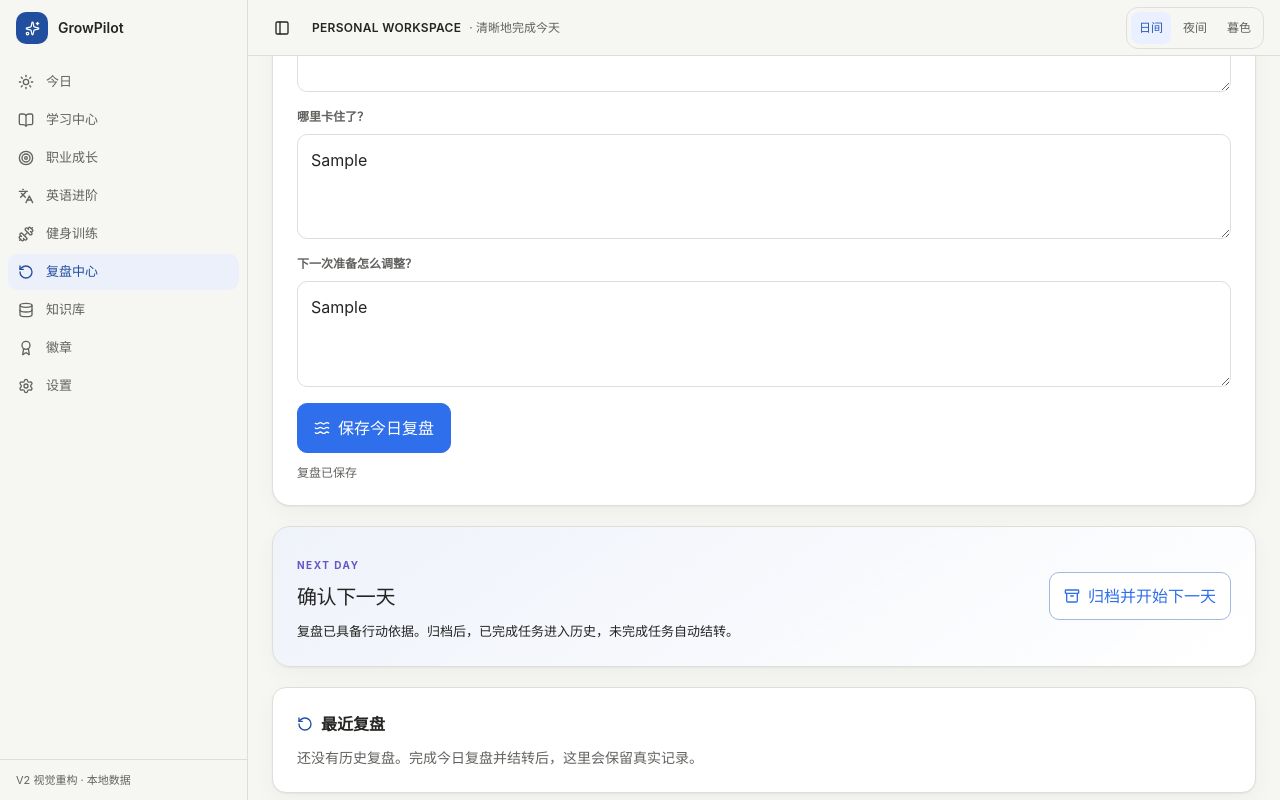
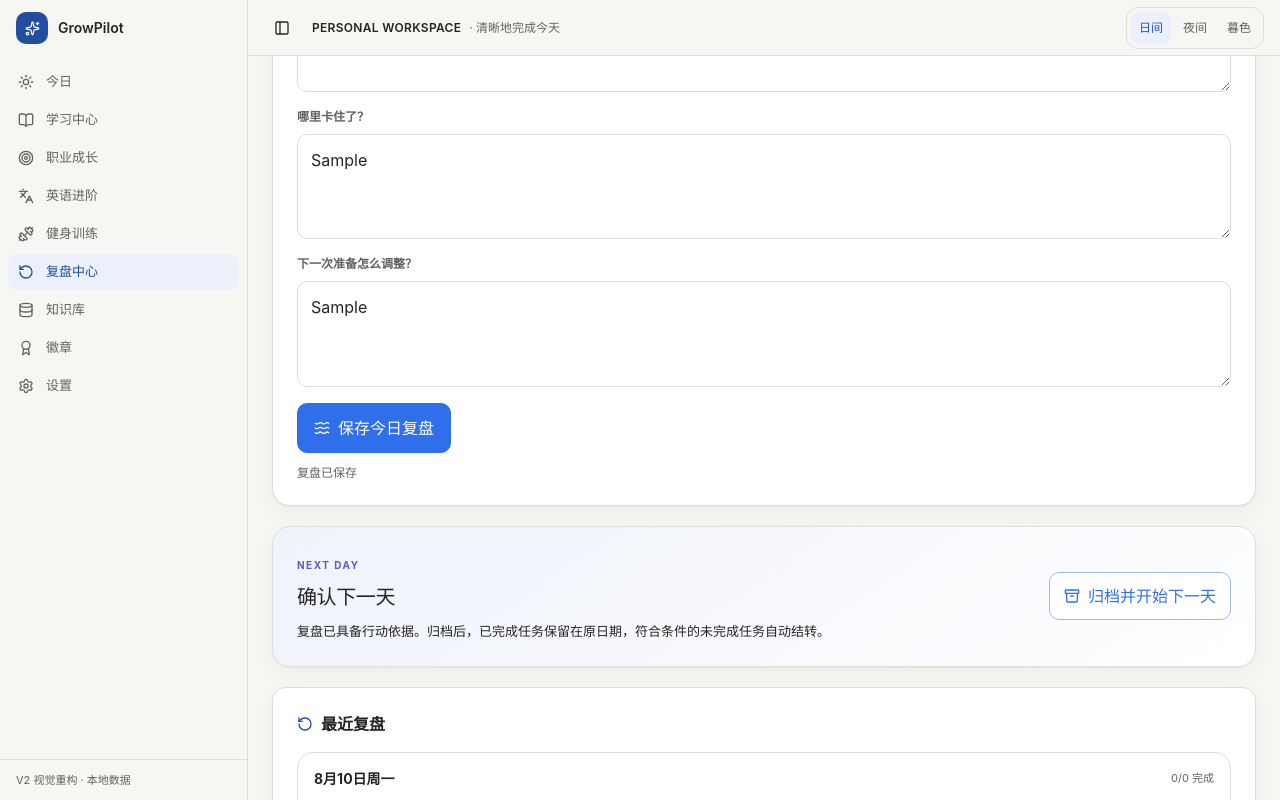
Before and after one commit to GrowPilot-Leo/Personal-Workspace, a Next.js app in the folder apps/web/: page /review in a window 1280 px wide. Both pictures are taken after typing "Sample", "Sample", "Sample" into the empty fields and a click on the button "保存今日复盘". Built offline with nearby package versions, Linux system fonts and the light colour scheme.

Commit message:
feat(review): close workspace review and rollover loop

```diff
--- a/apps/web/src/modules/review/index.tsx
+++ b/apps/web/src/modules/review/index.tsx
@@ -1,6 +1,12 @@
 "use client";
 
-import { useEffect, useMemo, useState, type FormEvent } from "react";
+import {
+  useEffect,
+  useMemo,
+  useRef,
+  useState,
+  type FormEvent,
+} from "react";
 import { motion } from "motion/react";
 import {
   Archive,
@@ -12,12 +18,15 @@ import {
   Waves,
 } from "lucide-react";
 import {
-  completedTaskCount,
-  createEmptyDailyLoopState,
-  rollDailyLoopForward,
-  type DailyLoopState,
-} from "@/core/daily-loop";
-import { createBrowserWorkspaceRepository } from "@/core/persistence";
+  createBrowserWorkspaceRepository,
+  type WorkspaceRepository,
+} from "@/core/persistence";
+import type { WorkspaceStateV2 } from "@/core/workspace-state";
+import {
+  buildDailyReviewSummary,
+  rollWorkspaceForward,
+  saveWorkspaceReview,
+} from "./public";
 
 type ReviewDraft = {
   wins: string;
@@ -26,6 +35,18 @@ type ReviewDraft = {
 };
 
 const emptyDraft: ReviewDraft = { wins: "", blockers: "", adjustment: "" };
+
+function localDateKey(date: Date): string {
+  const year = date.getFullYear();
+  const month = String(date.getMonth() + 1).padStart(2, "0");
+  const day = String(date.getDate()).padStart(2, "0");
+  return year + "-" + month + "-" + day;
+}
+
+function offsetDateKey(dateKey: string, offset: number): string {
+  const [year, month, day] = dateKey.split("-").map(Number);
+  return localDateKey(new Date(year, month - 1, day + offset));
+}
 
 function formatDate(dateKey: string) {
   const [year, month, day] = dateKey.split("-").map(Number);
@@ -36,57 +57,114 @@ function formatDate(dateKey: string) {
   }).format(new Date(year, month - 1, day));
 }
 
-/** Real daily review centre backed by the same repository as Today and Learning. */
+/** Real daily review centre backed by the Workspace V2 repository. */
 export function ReviewModule() {
-  const [state, setState] = useState<DailyLoopState>(() => createEmptyDailyLoopState());
+  const repositoryRef = useRef<WorkspaceRepository | null>(null);
+  const [workspace, setWorkspace] = useState<WorkspaceStateV2 | null>(null);
   const [draft, setDraft] = useState<ReviewDraft>(emptyDraft);
   const [hydrated, setHydrated] = useState(false);
   const [status, setStatus] = useState("");
+  const dateKey = useMemo(() => localDateKey(new Date()), []);
 
   useEffect(() => {
-    const loaded = createBrowserWorkspaceRepository().loadDailyLoop();
-    setState(loaded);
+    const repository = createBrowserWorkspaceRepository();
+    const loaded = repository.loadWorkspace();
+    const review = loaded.reviews.find(
+      (candidate) =>
+        candidate.ownerModuleId === "workspace" &&
+        candidate.ownerEntityId === null &&
+        candidate.horizon === "daily" &&
+        candidate.periodKey === dateKey,
+    );
+    repositoryRef.current = repository;
+    setWorkspace(loaded);
     setDraft(
-      loaded.review
+      review
         ? {
-            wins: loaded.review.wins,
-            blockers: loaded.review.blockers,
-            adjustment: loaded.review.adjustment,
+            wins: review.wins,
+            blockers: review.blockers,
+            adjustment: review.adjustment,
           }
         : emptyDraft,
     );
     setHydrated(true);
-  }, []);
+  }, [dateKey]);
 
-  const summary = useMemo(() => {
-    const days = [
-      ...state.history,
-      {
-        date: state.activeDate,
-        goal: state.goal,
-        availableMinutes: state.availableMinutes,
-        tasks: state.tasks,
-        review: state.review,
-      },
-    ].slice(-7);
+  const currentReview = useMemo(
+    () =>
+      workspace?.reviews.find(
+        (review) =>
+          review.ownerModuleId === "workspace" &&
+          review.ownerEntityId === null &&
+          review.horizon === "daily" &&
+          review.periodKey === dateKey,
+      ) ?? null,
+    [dateKey, workspace],
+  );
+
+  const currentSummary = useMemo(
+    () => (workspace ? buildDailyReviewSummary(workspace, dateKey) : null),
+    [dateKey, workspace],
+  );
+
+  const sevenDaySummary = useMemo(() => {
+    if (!workspace) {
+      return { days: 1, planned: 0, completed: 0, reviewed: 0 };
+    }
+    const dates = Array.from({ length: 7 }, (_, index) =>
+      offsetDateKey(dateKey, -index),
+    );
+    const dateSet = new Set(dates);
+    const summaries = dates.map((date) =>
+      buildDailyReviewSummary(workspace, date),
+    );
+    const workspaceDailyReviews = workspace.reviews.filter(
+      (review) =>
+        review.ownerModuleId === "workspace" &&
+        review.ownerEntityId === null &&
+        review.horizon === "daily" &&
+        dateSet.has(review.periodKey),
+    );
+    const observedDates = dates.filter(
+      (date) =>
+        workspace.tasks.some((task) => task.scheduledDate === date) ||
+        workspaceDailyReviews.some((review) => review.periodKey === date),
+    );
     return {
-      days: days.length,
-      planned: days.reduce((sum, day) => sum + day.tasks.length, 0),
-      completed: days.reduce(
-        (sum, day) => sum + day.tasks.filter((task) => task.completedAt).length,
+      days: Math.max(observedDates.length, 1),
+      planned: summaries.reduce((total, summary) => total + summary.planned, 0),
+      completed: summaries.reduce(
+        (total, summary) => total + summary.completed,
         0,
       ),
-      reviewed: days.filter((day) => day.review).length,
+      reviewed: workspaceDailyReviews.length,
     };
-  }, [state]);
+  }, [dateKey, workspace]);
 
   const recentReviews = useMemo(
-    () => state.history.filter((entry) => entry.review).slice(-6).reverse(),
-    [state.history],
+    () =>
+      (workspace?.reviews ?? [])
+        .filter(
+          (review) =>
+            review.ownerModuleId === "workspace" &&
+            review.ownerEntityId === null &&
+            review.horizon === "daily",
+        )
+        .toSorted((left, right) =>
+          right.periodKey.localeCompare(left.periodKey),
+        )
+        .slice(0, 6),
+    [workspace],
   );
 
-  const saveReview = (event: FormEvent<HTMLFormElement>) => {
+  function persist(nextWorkspace: WorkspaceStateV2) {
+    repositoryRef.current?.saveWorkspace(nextWorkspace);
+    setWorkspace(nextWorkspace);
+  }
+
+  function saveReview(event: FormEvent<HTMLFormElement>) {
     event.preventDefault();
+    if (!workspace) return;
     const cleaned = {
       wins: draft.wins.trim(),
       blockers: draft.blockers.trim(),
@@ -97,57 +175,77 @@ export function ReviewModule() {
       return;
     }
 
-    const next: DailyLoopState = {
-      ...state,
-      review: {
-        ...cleaned,
-        submittedAt: state.review?.submittedAt ?? new Date().toISOString(),
-      },
-      updatedAt: new Date().toISOString(),
-    };
-    createBrowserWorkspaceRepository().saveDailyLoop(next);
-    setState(next);
+    const next = saveWorkspaceReview(
+      workspace,
+      { dateKey, ...cleaned },
+      new Date().toISOString(),
+    );
+    persist(next);
     setDraft(cleaned);
     setStatus("复盘已保存");
-  };
+  }
 
-  const startNextDay = () => {
-    if (!state.review) return;
-    const next = rollDailyLoopForward(state);
-    createBrowserWorkspaceRepository().saveDailyLoop(next);
-    setState(next);
-    setDraft(emptyDraft);
+  function startNextDay() {
+    if (!workspace || !currentReview) return;
+    const next = rollWorkspaceForward(
+      workspace,
+      dateKey,
+      offsetDateKey(dateKey, 1),
+      new Date().toISOString(),
+    );
+    persist(next);
     setStatus("今日已归档，未完成任务已结转到下一天。");
-  };
+  }
 
-  if (!hydrated) {
+  if (!hydrated || !workspace || !currentSummary) {
     return <p className="text-sm text-muted-foreground">加载复盘记录…</p>;
   }
 
   return (
     <section className="space-y-5">
       <header>
-        <span className="text-[10px] font-bold tracking-[0.15em] text-primary">REVIEW CENTER</span>
-        <h1 className="mt-2 text-3xl font-semibold tracking-tight sm:text-4xl">复盘中心</h1>
+        <span className="text-[10px] font-bold tracking-[0.15em] text-primary">
+          REVIEW CENTER
+        </span>
+        <h1 className="mt-2 text-3xl font-semibold tracking-tight sm:text-4xl">
+          复盘中心
+        </h1>
         <p className="mt-2 max-w-2xl text-sm leading-6 text-muted-foreground">
           记录事实、识别阻塞、确认下一步。复盘保存后才允许结转，避免计划失去依据。
         </p>
       </header>
 
-      <ul className="grid list-none gap-4 sm:grid-cols-3" aria-label="最近七日摘要">
+      <ul
+        className="grid list-none gap-4 sm:grid-cols-3"
+        aria-label="最近七日摘要"
+      >
         <li className="calm-surface rounded-2xl p-5">
           <Clock3 size={16} className="text-primary" aria-hidden="true" />
-          <strong className="mt-3 block text-2xl">{summary.completed}/{summary.planned}</strong>
+          <strong className="mt-3 block text-2xl">
+            {sevenDaySummary.completed}/{sevenDaySummary.planned}
+          </strong>
           <span className="text-xs text-muted-foreground">任务完成</span>
         </li>
         <li className="calm-surface rounded-2xl p-5">
-          <CalendarCheck size={16} className="text-primary" aria-hidden="true" />
-          <strong className="mt-3 block text-2xl">{summary.reviewed}/{summary.days}</strong>
+          <CalendarCheck
+            size={16}
+            className="text-primary"
+            aria-hidden="true"
+          />
+          <strong className="mt-3 block text-2xl">
+            {sevenDaySummary.reviewed}/{sevenDaySummary.days}
+          </strong>
           <span className="text-xs text-muted-foreground">有记录的天数</span>
         </li>
         <li className="calm-surface rounded-2xl p-5">
-          <CheckCircle2 size={16} className="text-primary" aria-hidden="true" />
-          <strong className="mt-3 block text-2xl">{completedTaskCount(state)}/{state.tasks.length}</strong>
+          <CheckCircle2
+            size={16}
+            className="text-primary"
+            aria-hidden="true"
+          />
+          <strong className="mt-3 block text-2xl">
+            {currentSummary.completed}/{currentSummary.planned}
+          </strong>
           <span className="text-xs text-muted-foreground">今日任务完成</span>
         </li>
       </ul>
@@ -160,11 +258,13 @@ export function ReviewModule() {
       >
         <div className="panel-heading">
           <div>
-            <span className="eyebrow">TODAY · {formatDate(state.activeDate)}</span>
+            <span className="eyebrow">TODAY · {formatDate(dateKey)}</span>
             <h2>今日复盘</h2>
           </div>
-          {state.review ? (
-            <span className="save-status"><Check size={14} /> 已记录</span>
+          {currentReview ? (
+            <span className="save-status">
+              <Check size={14} /> 已记录
+            </span>
           ) : null}
         </div>
 
@@ -173,7 +273,12 @@ export function ReviewModule() {
             <span>今天完成了什么、学会了什么？</span>
             <textarea
               maxLength={800}
-              onChange={(event) => setDraft((current) => ({ ...current, wins: event.target.value }))}
+              onChange={(event) =>
+                setDraft((current) => ({
+                  ...current,
+                  wins: event.target.value,
+                }))
+              }
               placeholder="只写事实和输出结果，例如：完成一张可讲解的检索流程图。"
               rows={3}
               value={draft.wins}
@@ -183,7 +288,12 @@ export function ReviewModule() {
             <span>哪里卡住了？</span>
             <textarea
               maxLength={800}
-              onChange={(event) => setDraft((current) => ({ ...current, blockers: event.target.value }))}
+              onChange={(event) =>
+                setDraft((current) => ({
+                  ...current,
+                  blockers: event.target.value,
+                }))
+              }
               placeholder="记录真正的阻塞原因，而不是笼统写“时间不够”。"
               rows={3}
               value={draft.blockers}
@@ -193,7 +303,12 @@ export function ReviewModule() {
             <span>下一次准备怎么调整？</span>
             <textarea
               maxLength={800}
-              onChange={(event) => setDraft((current) => ({ ...current, adjustment: event.target.value }))}
+              onChange={(event) =>
+                setDraft((current) => ({
+                  ...current,
+                  adjustment: event.target.value,
+                }))
+              }
               placeholder="给出一个可执行调整，例如：先固定输入输出，再补理论。"
               rows={3}
               value={draft.adjustment}
@@ -204,7 +319,9 @@ export function ReviewModule() {
           </button>
         </form>
 
-        <p aria-live="polite" className="mt-3 text-xs text-muted-foreground">{status}</p>
+        <p aria-live="polite" className="mt-3 text-xs text-muted-foreground">
+          {status}
+        </p>
       </motion.article>
 
       <article className="panel next-day-panel">
@@ -212,14 +329,14 @@ export function ReviewModule() {
           <span className="eyebrow">NEXT DAY</span>
           <h2>确认下一天</h2>
           <p>
-            {state.review
-              ? "复盘已具备行动依据。归档后，已完成任务进入历史，未完成任务自动结转。"
+            {currentReview
+              ? "复盘已具备行动依据。归档后，已完成任务保留在原日期，符合条件的未完成任务自动结转。"
               : "先保存今日复盘，再决定哪些任务需要结转。"}
           </p>
         </div>
         <button
           className="secondary-button"
-          disabled={!state.review}
+          disabled={!currentReview}
           onClick={startNextDay}
           type="button"
         >
@@ -234,19 +351,30 @@ export function ReviewModule() {
         </div>
         {recentReviews.length ? (
           <ul className="mt-4 list-none space-y-3">
-            {recentReviews.map((entry) => (
-              <li key={entry.date} className="rounded-2xl border border-border bg-card p-4">
+            {recentReviews.map((review) => {
+              const summary = buildDailyReviewSummary(
+                workspace,
+                review.periodKey,
+              );
+              return (
+                <li
+                  key={review.id}
+                  className="rounded-2xl border border-border bg-card p-4"
+                >
                   <div className="flex items-center justify-between gap-3">
-                  <strong className="text-sm">{formatDate(entry.date)}</strong>
+                    <strong className="text-sm">
+                      {formatDate(review.periodKey)}
+                    </strong>
                     <span className="text-[11px] text-muted-foreground">
-                    {entry.tasks.filter((task) => task.completedAt).length}/{entry.tasks.length} 完成
+                      {summary.completed}/{summary.planned} 完成
                     </span>
                   </div>
                   <p className="mt-2 text-sm leading-6 text-muted-foreground">
-                  {entry.review?.wins || entry.review?.adjustment || "已完成复盘"}
+                    {review.wins || review.adjustment || "已完成复盘"}
                   </p>
                 </li>
-            ))}
+              );
+            })}
           </ul>
         ) : (
           <p className="mt-3 text-sm text-muted-foreground">
--- a/apps/web/src/modules/review/public.ts
+++ b/apps/web/src/modules/review/public.ts
@@ -1,9 +1,16 @@
-import type { EntityId } from "@/core/identity";
-import type { Review, ReviewHorizon } from "@/core/reviews";
+import type { EntityId, IsoDateTime } from "@/core/identity";
+import {
+  createReview,
+  updateReview,
+  type Review,
+  type ReviewHorizon,
+} from "../../core/reviews.ts";
+import type { WorkspaceStateV2 } from "@/core/workspace-state";
 
 export type ReviewSummary = {
   id: EntityId;
   ownerModuleId: string;
+  ownerEntityId: EntityId | null;
   horizon: ReviewHorizon;
   periodKey: string;
   wins: string;
@@ -15,6 +22,7 @@ export function toReviewSummary(review: Review): ReviewSummary {
   return {
     id: review.id,
     ownerModuleId: review.ownerModuleId,
+    ownerEntityId: review.ownerEntityId,
     horizon: review.horizon,
     periodKey: review.periodKey,
     wins: review.wins,
@@ -23,9 +31,131 @@ export function toReviewSummary(review: Review): ReviewSummary {
   };
 }
 
-/**
- * Pure scheduling check: a daily review for today is due when none exists yet.
- */
+/** A workspace-owned daily review is due when none exists for this date. */
 export function isReviewDue(existing: ReviewSummary[], periodKey: string): boolean {
-  return !existing.some((review) => review.periodKey === periodKey && review.horizon === "daily");
+  return !existing.some(
+    (review) =>
+      review.ownerModuleId === "workspace" &&
+      review.ownerEntityId === null &&
+      review.periodKey === periodKey &&
+      review.horizon === "daily",
+  );
 }
+
+export type DailyReviewSummary = {
+  date: string;
+  planned: number;
+  completed: number;
+  plannedMinutes: number;
+  completedMinutes: number;
+};
+
+export function buildDailyReviewSummary(
+  workspace: WorkspaceStateV2,
+  dateKey: string,
+): DailyReviewSummary {
+  const tasks = workspace.tasks.filter((task) => task.scheduledDate === dateKey);
+  const completed = tasks.filter((task) => task.status === "done");
+  return {
+    date: dateKey,
+    planned: tasks.length,
+    completed: completed.length,
+    plannedMinutes: tasks.reduce(
+      (total, task) => total + task.durationMinutes,
+      0,
+    ),
+    completedMinutes: completed.reduce(
+      (total, task) => total + task.durationMinutes,
+      0,
+    ),
+  };
+}
+
+export function saveWorkspaceReview(
+  workspace: WorkspaceStateV2,
+  input: {
+    dateKey: string;
+    wins: string;
+    blockers: string;
+    adjustment: string;
+  },
+  now: IsoDateTime,
+): WorkspaceStateV2 {
+  const patch = {
+    wins: input.wins.trim(),
+    blockers: input.blockers.trim(),
+    adjustment: input.adjustment.trim(),
+  };
+  const existing = workspace.reviews.find(
+    (review) =>
+      review.ownerModuleId === "workspace" &&
+      review.ownerEntityId === null &&
+      review.horizon === "daily" &&
+      review.periodKey === input.dateKey,
+  );
+
+  if (existing) {
+    const updated = updateReview(existing, patch, now);
+    return {
+      ...workspace,
+      reviews: workspace.reviews.map((review) =>
+        review.id === existing.id ? updated : review,
+      ),
+      updatedAt: now,
+    };
+  }
+
+  return {
+    ...workspace,
+    reviews: [
+      ...workspace.reviews,
+      createReview({
+        ownerModuleId: "workspace",
+        ownerEntityId: null,
+        horizon: "daily",
+        periodKey: input.dateKey,
+        ...patch,
+        submittedAt: now,
+      }),
+    ],
+    updatedAt: now,
+  };
+}
+
+export function rollWorkspaceForward(
+  workspace: WorkspaceStateV2,
+  fromDate: string,
+  toDate: string,
+  now: IsoDateTime,
+): WorkspaceStateV2 {
+  if (fromDate === toDate) return workspace;
+
+  const eligibleSpaceIds = new Set(
+    workspace.learningSpaces
+      .filter(
+        (space) => space.status === "active" || space.status === "planned",
+      )
+      .map((space) => space.id),
+  );
+  let changed = false;
+  const tasks = workspace.tasks.map((task) => {
+    if (
+      task.ownerModuleId !== "learning" ||
+      !eligibleSpaceIds.has(task.ownerEntityId) ||
+      task.scheduledDate !== fromDate ||
+      task.status === "done"
+    ) {
+      return task;
+    }
+    changed = true;
+    return {
+      ...task,
+      scheduledDate: toDate,
+      status: "planned" as const,
+      completedAt: null,
+      updatedAt: now,
+    };
+  });
+
+  return changed ? { ...workspace, tasks, updatedAt: now } : workspace;
+}
```
Also changed, not shown: 2 other files (tests, documents, lock files or other folders). Lines whose indentation alone changed are shown as unchanged.
